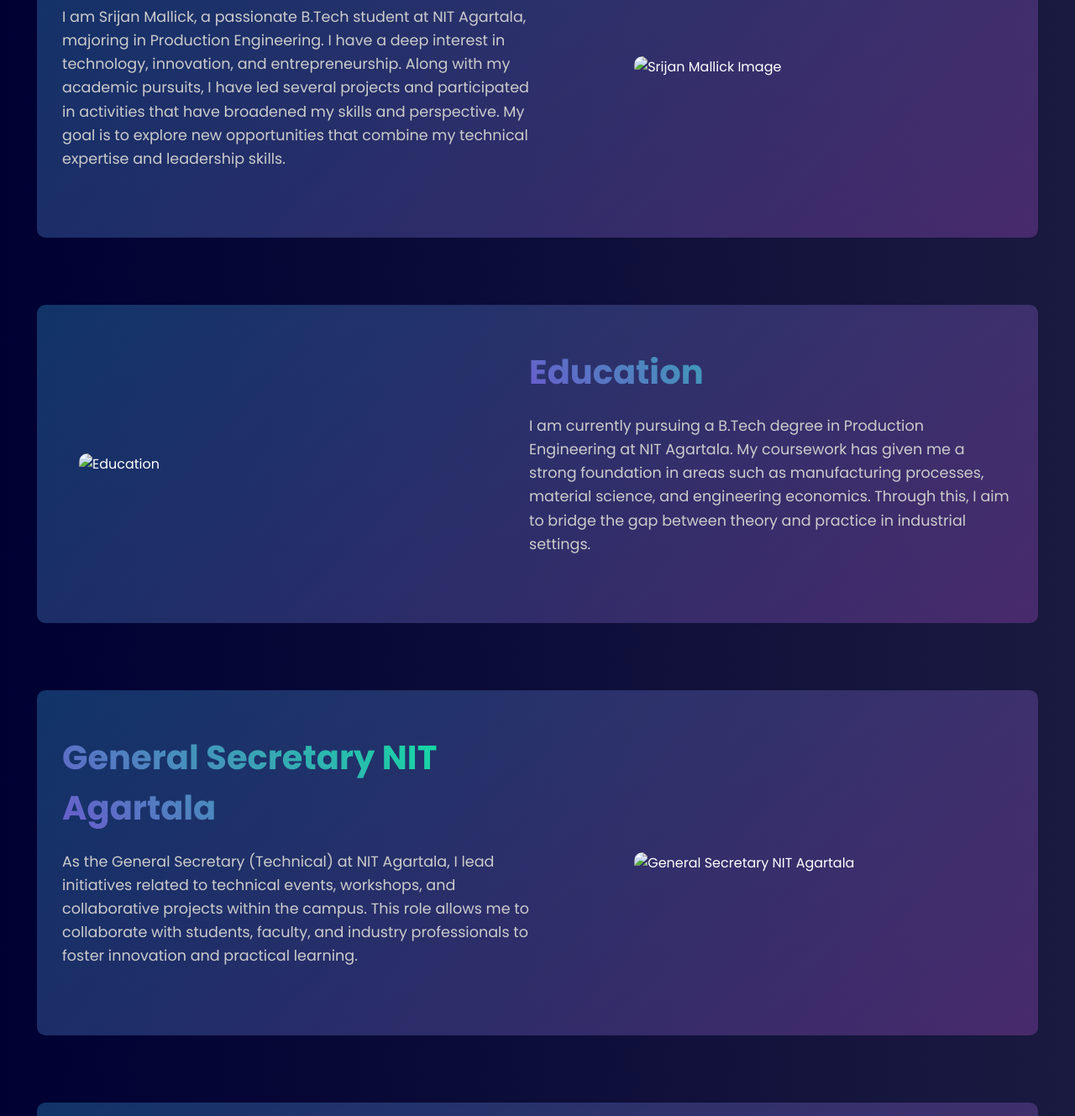
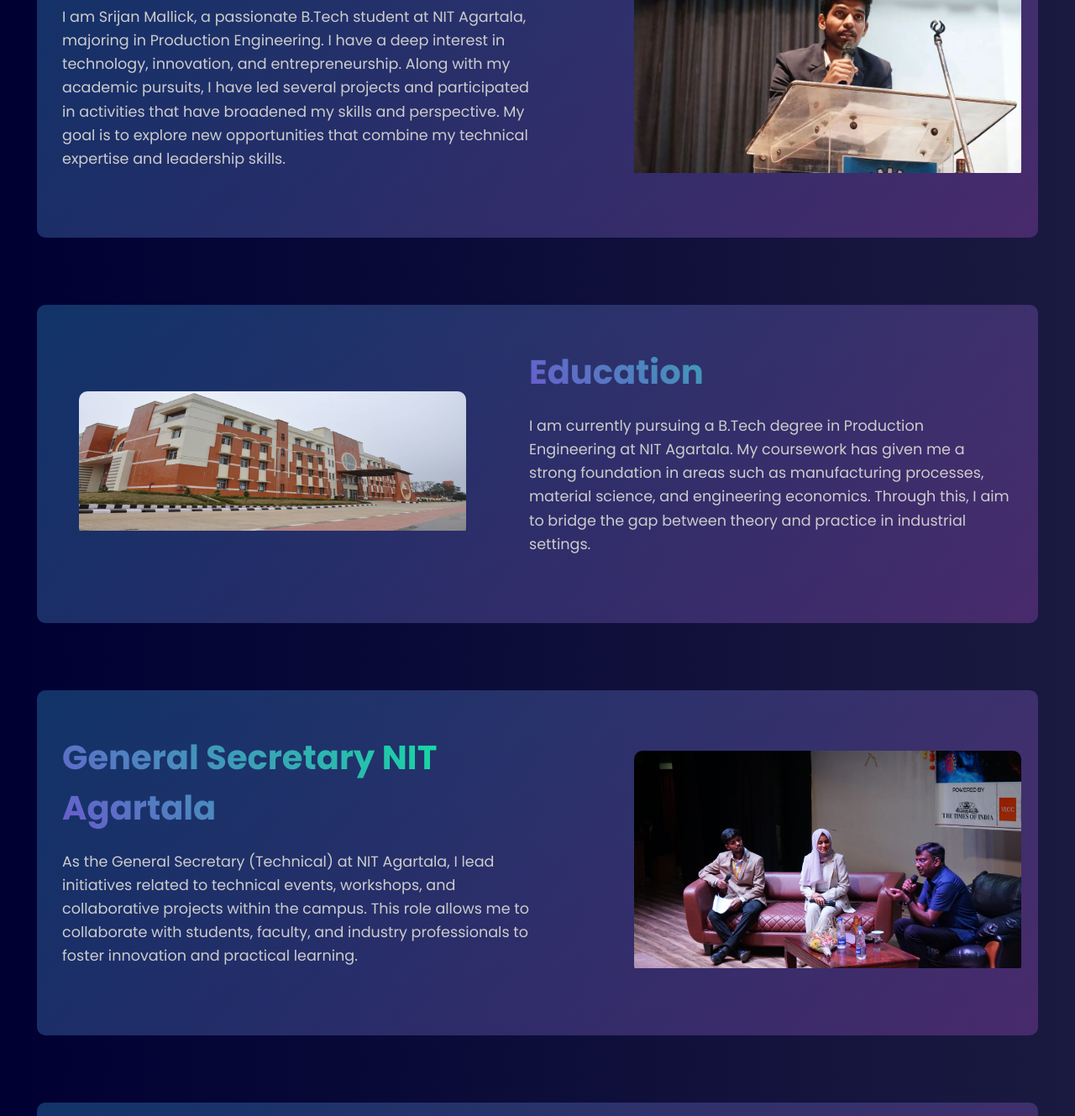
Before and after one commit to SrijanMallick/srijanmallick, a plain HTML site: page About.html in a window 1280 px wide. Shown: the part 304-1633 px from the top of the page at 84% size. Drawn offline with nearby package versions, Linux system fonts and the light colour scheme; the site is published under a folder, as on GitHub Pages, so addresses that start at the root find nothing.

Commit message:
Update About.html

```diff
--- a/About.html
+++ b/About.html
@@ -291,7 +291,7 @@
           </p>
         </div>
         <div class="imageContainer">
-          <img src="/srijanmallickpic2.jpg" alt="Srijan Mallick Image" />
+          <img src="srijanmallickpic2.jpg" alt="Srijan Mallick Image" />
         </div>
       </section>
 
@@ -306,7 +306,7 @@
           </p>
         </div>
         <div class="imageContainer">
-          <img src="/nit agt.jpg" alt="Education" />
+          <img src="nit agt.jpg" alt="Education" />
         </div>
       </section>
 
@@ -321,7 +321,7 @@
           </p>
         </div>
         <div class="imageContainer">
-          <img src="/vijenderchauhan.jpg" alt="General Secretary NIT Agartala" />
+          <img src="vijenderchauhan.jpg" alt="General Secretary NIT Agartala" />
         </div>
       </section>
 
@@ -335,7 +335,7 @@
           </p>
         </div>
         <div class="imageContainer">
-          <img src="/bclub.jpg" alt="Business Club" />
+          <img src="bclub.jpg" alt="Business Club" />
         </div>
       </section>
     </main>
```
